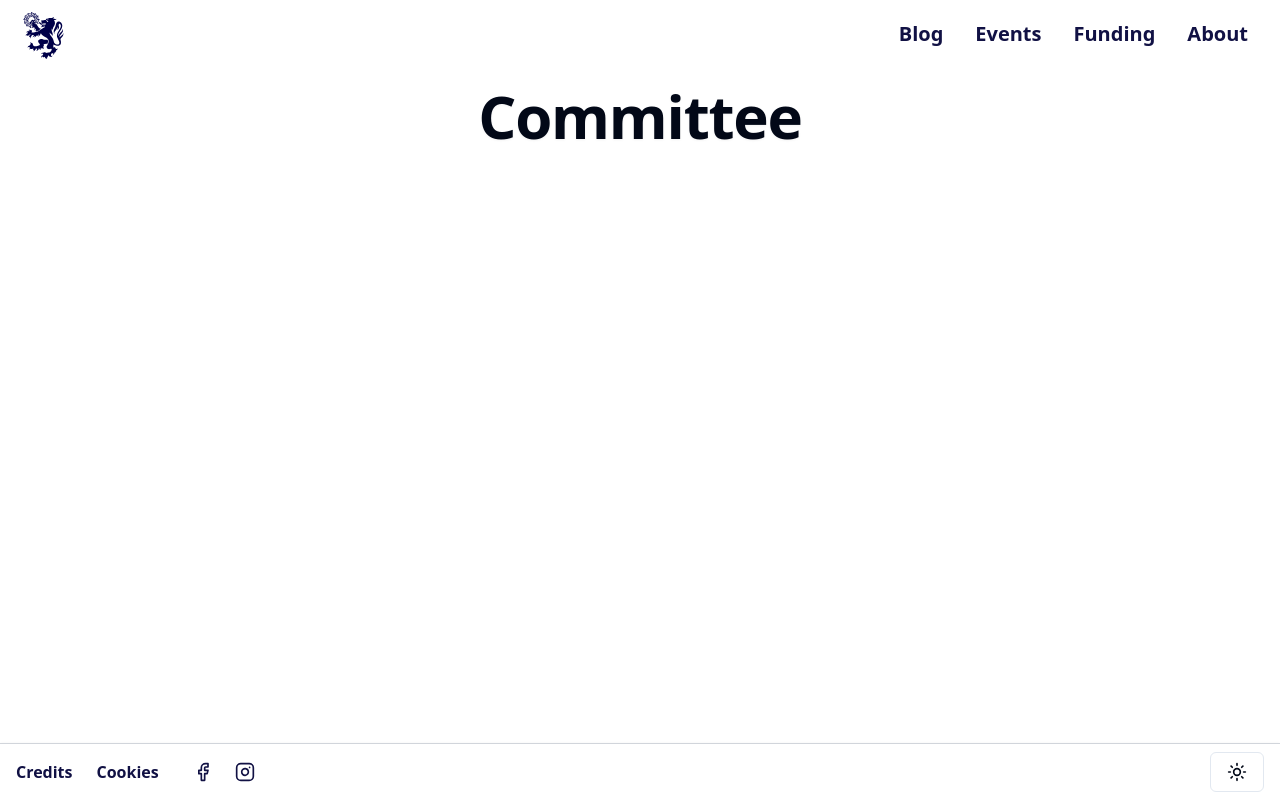
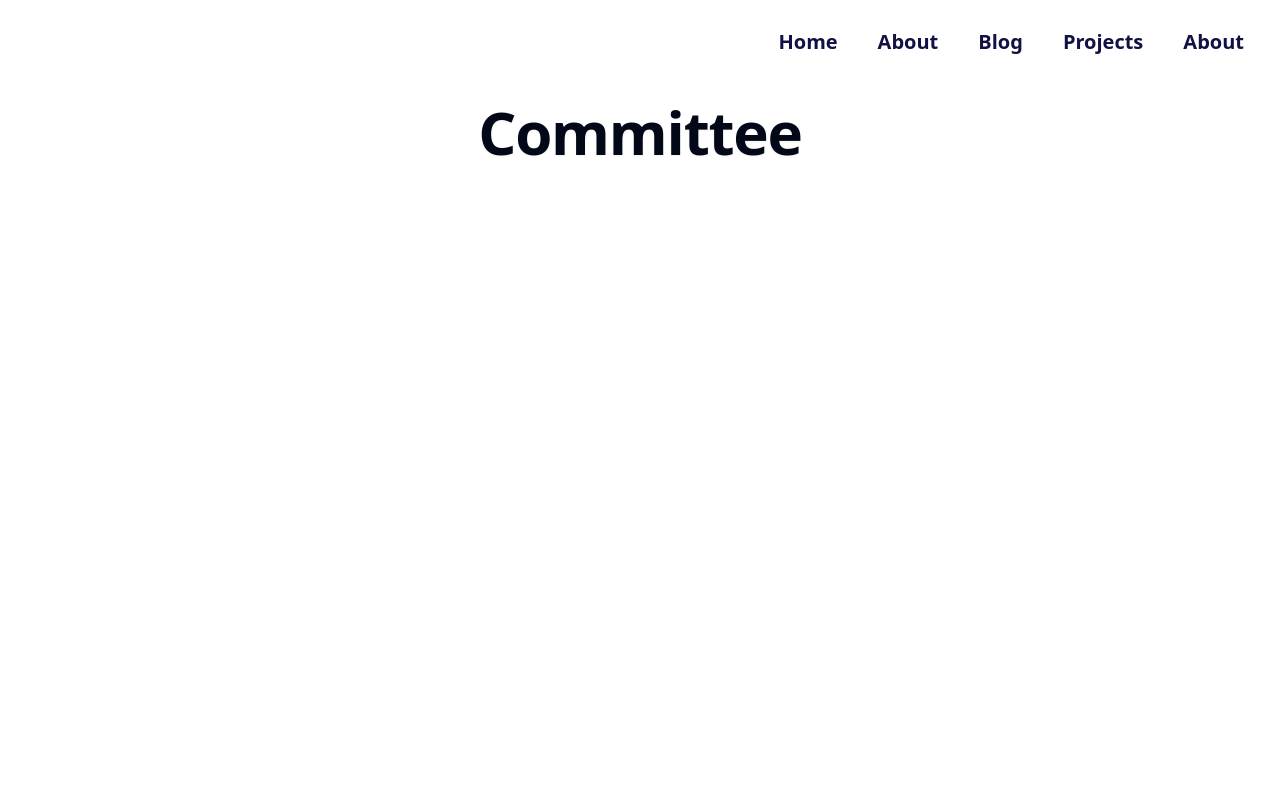
Before and after one commit to lakeesiv/website, a Next.js app: page /about in a window 1280 px wide. Built offline with nearby package versions, Linux system fonts and the light colour scheme.

Commit message:
updating layout

```diff
--- a/app/(home)/page.tsx
+++ b/app/(home)/page.tsx
@@ -8,7 +8,7 @@ export const revalidate = 86400;
 export default function Home() {
   return (
     <>
-      <section className="flex flex-col items-center justify-center p-12">
+      <section className="flex flex-col items-center justify-center px-12">
         <Title animate>Lakee Sivaraya</Title>
         <Description>Engineering Student @ Univeristy of Cambridge</Description>
       </section>
--- a/app/layout.tsx
+++ b/app/layout.tsx
@@ -1,4 +1,3 @@
-import Footer from "components/layout/footer";
 import NavBar from "components/layout/navbar";
 import "lib/non/styles.css";
 import "components/globals.css";
@@ -7,11 +6,11 @@ import { Analytics } from "@vercel/analytics/react";
 import type { Metadata } from "next";
 
 export const metadata: Metadata = {
-  title: "Emgineers",
-  description: "Emmanuel College Engineering Society",
+  title: "Lakee Sivaraya",
+  description: "Lakee Sivaraya's Personal Website",
   openGraph: {
-    title: "Emgineers",
-    description: "Emmanuel College Engineering Society",
+    title: "Lakee Sivaraya",
+    description: "Lakee Sivaraya's Personal Website",
   },
 };
 
@@ -23,9 +22,9 @@ export default function RootLayout({
   return (
     <html lang="en" suppressHydrationWarning>
       <head>
-        <title>Emgineers</title>
+        <title>Lakee Sivaraya</title>
         <meta content="width=device-width, initial-scale=1" name="viewport" />
-        <meta property="og:image" content="https://emgineer.vercel.app/og/" />
+        {/* <meta property="og:image" content="https://emgineer.vercel.app/og/" /> */}
         <link rel="icon" href="/favicon.ico" />
       </head>
       <body>
@@ -33,7 +32,6 @@ export default function RootLayout({
           <div className="flex flex-col min-h-screen">
             <NavBar />
             <main className="mb-auto">{children}</main>
-            <Footer />
           </div>
           <Analytics />
         </Providers>
--- a/components/layout/footer.tsx
+++ /dev/null
@@ -1,35 +0,0 @@
-"use client";
-
-import React from "react";
-import dynamic from "next/dynamic";
-import Link from "next/link";
-import SocialIcons from "./social-icons";
-
-const ThemeToggle = dynamic(() => import("./theme-toggle"), {
-  ssr: false,
-});
-
-const Footer = () => {
-  return (
-    <footer className="w-full p-2 px-4 bg-white border-t border-gray-300 shadow flex items-center justify-between  dark:bg-gray-800 dark:border-gray-600">
-      <div className="flex items-center space-x-6">
-        <Link
-          href="/credits"
-          className="text-emma-primary hover:text-emma-secondary transition-colors font-extrabold"
-        >
-          Credits
-        </Link>
-        <Link
-          href="/cookies"
-          className="text-emma-primary hover:text-emma-secondary transition-colors font-extrabold"
-        >
-          Cookies
-        </Link>
-        <SocialIcons />
-      </div>
-      <ThemeToggle />
-    </footer>
-  );
-};
-
-export default Footer;
--- a/components/layout/navbar.tsx
+++ b/components/layout/navbar.tsx
@@ -9,20 +9,24 @@ import { Skeleton } from "components/ui/skeleton";
 
 const links = [
   {
+    name: "Home",
+    href: "/",
+  },
+  {
+    name: "About",
+    href: "/about",
+  },
+  {
     name: "Blog",
     href: "/blog",
   },
   {
-    name: "Events",
-    href: "/events",
-  },
-  {
-    name: "Funding",
-    href: "/funding",
+    name: "Projects",
+    href: "/projects",
   },
   {
     name: "About",
-    href: "/about",
+    href: "/contact",
   },
 ];
 
@@ -32,12 +36,8 @@ const NavBar = () => {
       className="top-0 z-40 flex  flex-row mx-auto w-full md:backdrop-blur-sm"
       id="header"
     >
-      <div className="py-2 px-3 mx-auto w-full  md:flex md:justify-between max-w-8xl md:px-4">
-        <div className="flex justify-between">
-          <Link className="flex items-center" href={"/"}>
-            <Logo />
-          </Link>
-        </div>
+      <div className="py-4 px-4 mx-auto w-full  md:flex md:justify-between max-w-8xl md:px-4">
+        <div className="flex justify-between"></div>
         <nav
           className="items-center w-full md:w-auto hidden md:flex h-screen md:h-auto "
           aria-label="Main navigation"
@@ -46,7 +46,7 @@ const NavBar = () => {
             {links.map((link) => (
               <li key={link.name}>
                 <Link
-                  className="px-4 py-3 flex items-center
+                  className="px-5 py-3 flex items-center
                   hover:scale-105  hover:text-emma-secondary  transition-all  duration-200 ease-in-out
                   "
                   href={link.href}
--- a/components/layout/social-icons.tsx
+++ /dev/null
@@ -1,38 +0,0 @@
-import { Button } from "components/ui/button";
-import { Facebook, Instagram, Youtube } from "lucide-react";
-import { FC } from "react";
-
-interface SocialIconsProps {}
-
-const SocialIcons: FC<SocialIconsProps> = ({}) => {
-  return (
-    <div className="flex flex-row gap-[0.125rem]">
-      <Button
-        variant="ghost"
-        className="text-emma-primary"
-        size="icon"
-        href="https://facebook.com"
-      >
-        <Facebook className="w-5 h-5" />
-      </Button>
-      <Button
-        variant="ghost"
-        className="text-emma-primary"
-        size="icon"
-        href="https://youtube.com"
-      >
-        <Instagram className="w-5 h-5" />
-      </Button>
-      {/* <Button
-        variant="ghost"
-        className="text-emma-primary"
-        size="icon"
-        href="https://lakeesiv.com"
-      >
-        <Youtube className="w-5 h-5" />
-      </Button> */}
-    </div>
-  );
-};
-
-export default SocialIcons;
```
